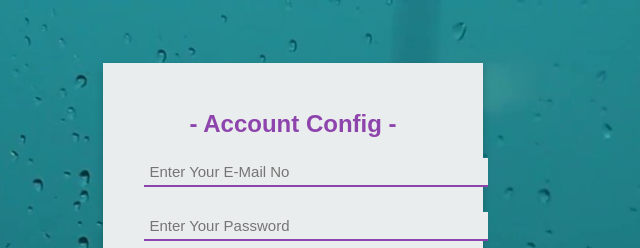
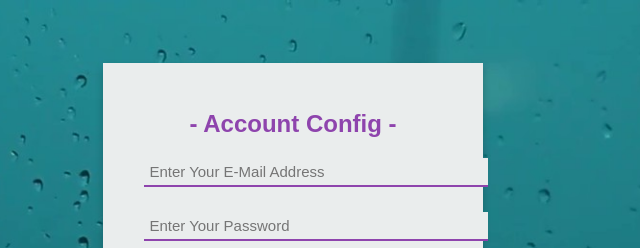
Before and after one commit to ThamiduAnjana/WebPage-LoginSignup-Form, a plain HTML site: page UnamePass.html in a window 1280 px wide. Shown: the top 248 px of the page, 347-987 px from the left. Drawn offline with Linux system fonts and the light colour scheme.

Commit message:
UnamePass
It's better to ask "E mail Address" instead of "E mail No"

```diff
--- a/UnamePass.html
+++ b/UnamePass.html
@@ -10,7 +10,7 @@
 		<div class="card">
 		  <div class="container">
 		    <h2><b>- Account Config -</b></h2>
-		    <input class="textbox" type="text" name="email" placeholder="Enter Your E-Mail No" size="35">
+		    <input class="textbox" type="text" name="email" placeholder="Enter Your E-Mail Address" size="35">
 		    <br>
 		    <input class="textbox" type="password" name="pass" placeholder="Enter Your Password" size="35">
 		    <br>
```
